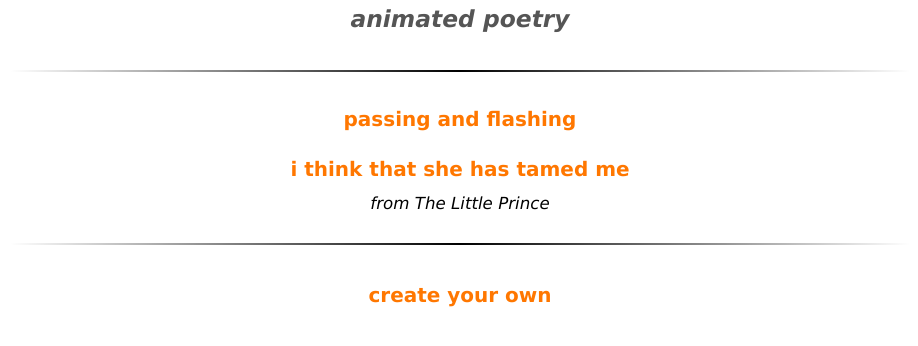
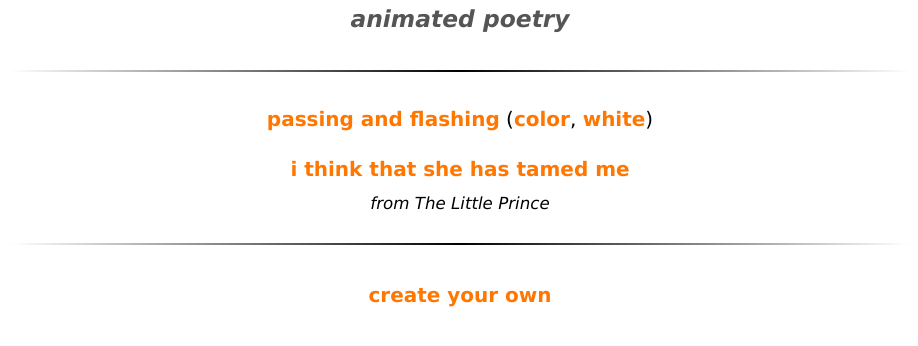
Before and after one commit to skraps-xyz/anoetry, a plain HTML site: page index.html in a window 1280 px wide. Shown: the part 146-492 px from the top of the page, without its empty margins (180-1098 px from the left). Drawn offline with Linux system fonts and the light colour scheme.

Commit message:
Two new version of passing and flashing

```diff
--- a/index.html
+++ b/index.html
@@ -40,7 +40,7 @@
     <h1>anoetry</h1>
     <h3><i>animated poetry</i></h3>
     <hr class="extratop">
-    <a href="anoems/passing_and_flashing.html">passing and flashing</a><br>
+    <a href="anoems/passing_and_flashing.html">passing and flashing</a> (<a href="anoems/passing_and_flashing_color.html">color</a>, <a href="anoems/passing_and_flashing_white.html">white</a>)<br>
     <a href="anoems/little_prince.html">i think that she has tamed me</a><br>
     <i><small>from The Little Prince</small></i>
     <hr>
```
